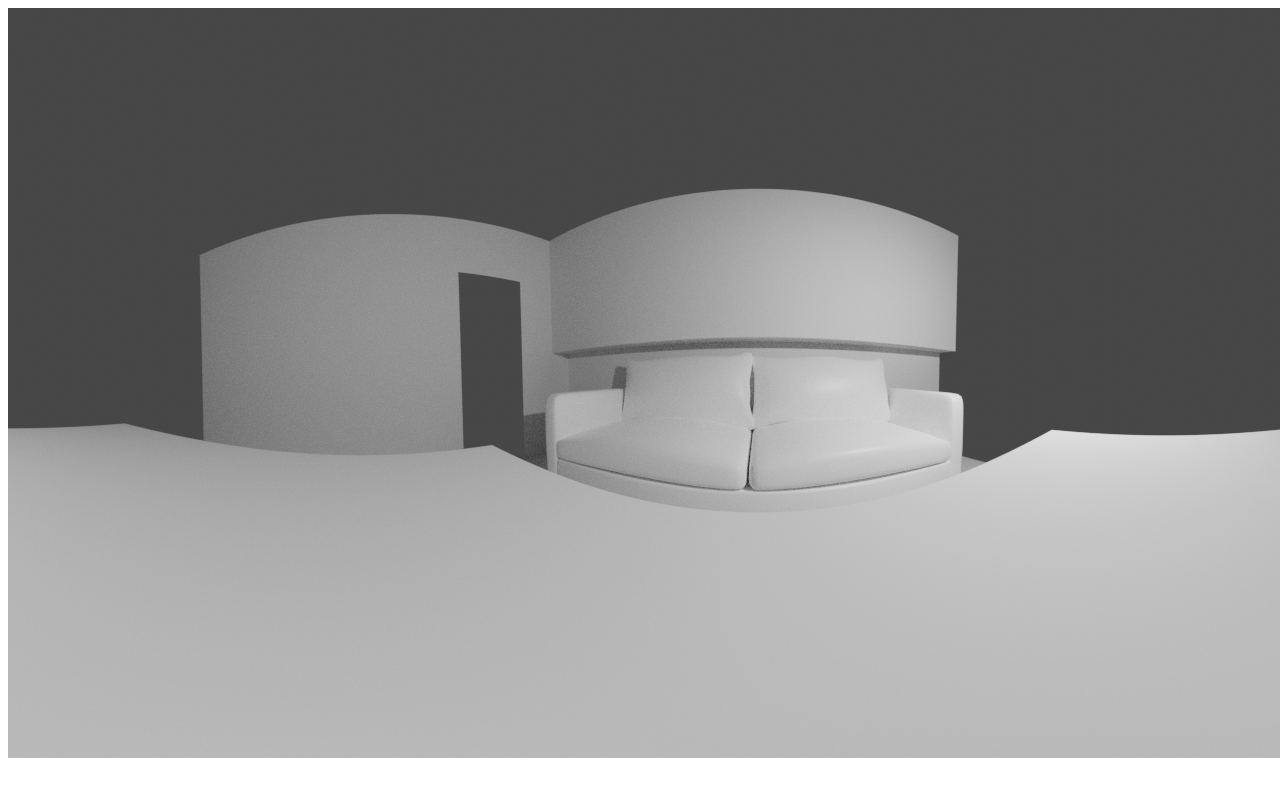
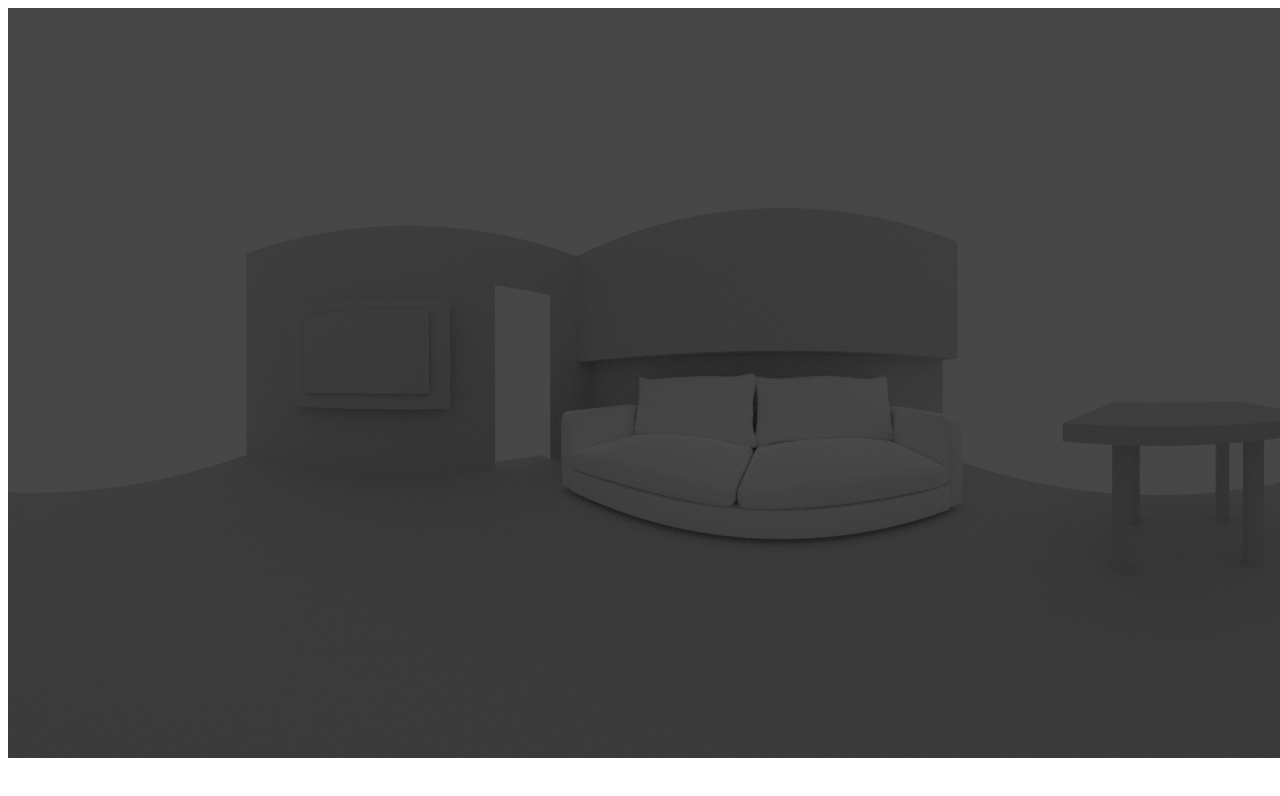
Before and after one commit to abigailoconnor/living-room, a plain HTML site: page index.html in a window 1280 px wide. Shown: the top 796 px of the page. Drawn offline with Linux system fonts and the light colour scheme.

Commit message:
2nd image

```diff
--- a/index.html
+++ b/index.html
@@ -12,7 +12,7 @@
    <a-scene>
 
       <a-assets>
-        <img  id="sky" src="living_room.png"/>
+        <img  id="sky" src="living_room_2.png"/>
       </a-assets>
 
       <a-sky src="#sky"></a-sky>
```
